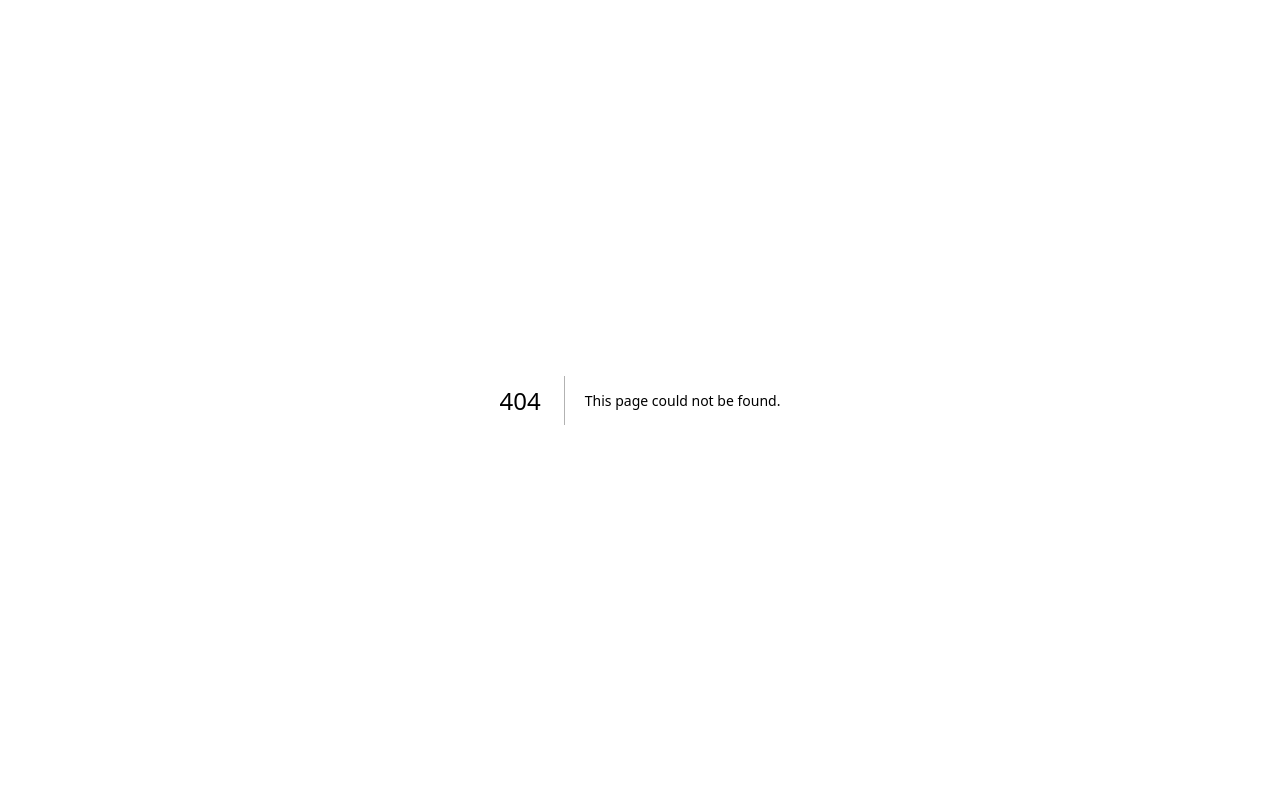
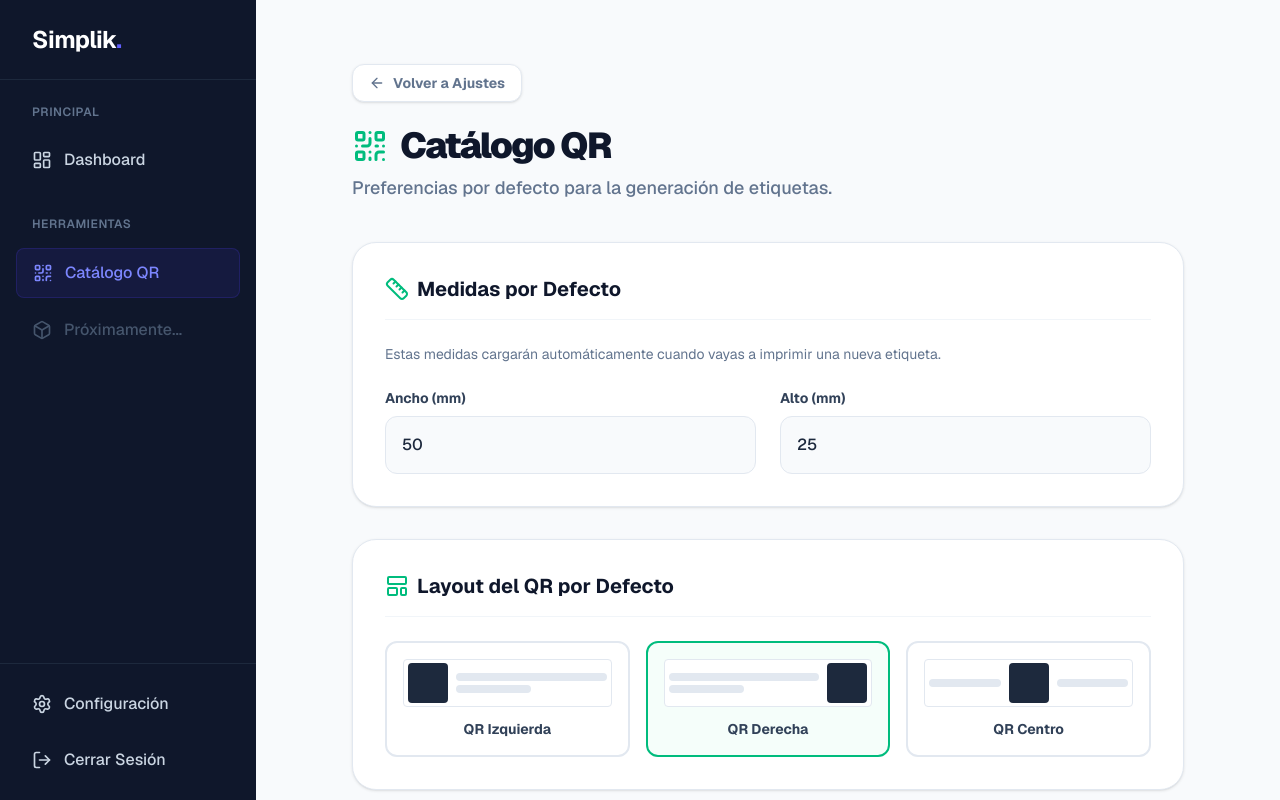
Before and after one commit to santibuffaz19/SIMPLIK-APP, a Next.js app: page /dashboard/tools/tool-1-QR/configuracion in a window 1280 px wide. Before the commit this address had no page. Built offline with nearby package versions, Linux system fonts and the light colour scheme; no server answers; the database is empty.

Commit message:
botones de volver atras en configuraciones y funcionalidades 2

```diff
--- /dev/null
+++ b/app/dashboard/tools/tool-1-QR/configuracion/page.tsx
@@ -0,0 +1,161 @@
+'use client';
+
+import { useState, useEffect } from 'react';
+import { supabase } from '@/lib/supabase';
+import Link from 'next/link';
+import { Loader2, Save, QrCode, ArrowLeft, Ruler, LayoutTemplate, ShieldCheck } from 'lucide-react';
+
+export default function ConfiguracionToolQR() {
+    const [loading, setLoading] = useState(true);
+    const [saving, setSaving] = useState(false);
+    const [errorStatus, setErrorStatus] = useState<string | null>(null);
+    const [successMessage, setSuccessMessage] = useState<string | null>(null);
+
+    // Estados de esta Tool
+    const [widthMm, setWidthMm] = useState<number>(50);
+    const [heightMm, setHeightMm] = useState<number>(25);
+    const [layout, setLayout] = useState('qr-right');
+
+    useEffect(() => {
+        async function fetchSettings() {
+            setLoading(true);
+            const { data, error } = await supabase.from('tool_qr_settings').select('*').eq('id', 1).single();
+            if (data) {
+                setWidthMm(data.default_width_mm || 50);
+                setHeightMm(data.default_height_mm || 25);
+                setLayout(data.default_layout || 'qr-right');
+            }
+            setLoading(false);
+        }
+        fetchSettings();
+    }, []);
+
+    const handleGuardar = async () => {
+        setSaving(true);
+        setErrorStatus(null);
+        setSuccessMessage(null);
+
+        const { error } = await supabase
+            .from('tool_qr_settings')
+            .upsert({
+                id: 1,
+                default_width_mm: widthMm,
+                default_height_mm: heightMm,
+                default_layout: layout
+            }, { onConflict: 'id' });
+
+        if (error) {
+            setErrorStatus('Error al guardar: ' + error.message);
+        } else {
+            setSuccessMessage('¡Ajustes del Catálogo QR guardados con éxito!');
+            setTimeout(() => setSuccessMessage(null), 3000);
+        }
+        setSaving(false);
+    };
+
+    if (loading) return <div className="flex h-screen items-center justify-center bg-slate-50"><Loader2 className="animate-spin text-emerald-600" size={40} /></div>;
+
+    return (
+        <div className="max-w-4xl mx-auto p-8 font-sans text-slate-800 pb-20">
+            <div className="mb-6">
+                <Link href="/dashboard/configuracion" className="inline-flex items-center gap-2 text-sm font-bold text-slate-500 hover:text-emerald-600 transition-colors bg-white px-4 py-2 rounded-xl border border-slate-200 shadow-sm hover:shadow">
+                    <ArrowLeft size={16} /> Volver a Ajustes
+                </Link>
+            </div>
+
+            <header className="mb-10">
+                <h1 className="text-4xl font-black text-slate-900 tracking-tighter mb-2 flex items-center gap-3">
+                    <QrCode className="text-emerald-500" size={36} /> Catálogo QR
+                </h1>
+                <p className="text-slate-500 font-medium text-lg">Preferencias por defecto para la generación de etiquetas.</p>
+            </header>
+
+            {errorStatus && (
+                <div className="bg-red-50 border border-red-200 text-red-700 p-4 rounded-xl mb-6 font-medium text-sm flex items-center gap-2">
+                    <span>⚠️</span> {errorStatus}
+                </div>
+            )}
+
+            {successMessage && (
+                <div className="bg-emerald-50 border border-emerald-200 text-emerald-700 p-4 rounded-xl mb-6 font-bold text-sm flex items-center gap-2">
+                    <ShieldCheck size={18} /> {successMessage}
+                </div>
+            )}
+
+            <div className="space-y-8">
+                <section className="bg-white p-8 rounded-3xl border border-slate-200 shadow-sm">
+                    <h2 className="text-xl font-bold text-slate-900 mb-6 flex items-center gap-2 border-b border-slate-100 pb-4">
+                        <Ruler className="text-emerald-500" size={24} /> Medidas por Defecto
+                    </h2>
+                    <p className="text-sm text-slate-500 mb-6">Estas medidas cargarán automáticamente cuando vayas a imprimir una nueva etiqueta.</p>
+
+                    <div className="grid grid-cols-2 gap-6">
+                        <div>
+                            <label className="block text-sm font-bold text-slate-700 mb-2">Ancho (mm)</label>
+                            <input
+                                type="number"
+                                value={widthMm}
+                                onChange={(e) => setWidthMm(Number(e.target.value))}
+                                className="w-full p-4 bg-slate-50 border border-slate-200 rounded-xl outline-none focus:ring-2 focus:ring-emerald-500/20 font-medium transition-all"
+                            />
+                        </div>
+                        <div>
+                            <label className="block text-sm font-bold text-slate-700 mb-2">Alto (mm)</label>
+                            <input
+                                type="number"
+                                value={heightMm}
+                                onChange={(e) => setHeightMm(Number(e.target.value))}
+                                className="w-full p-4 bg-slate-50 border border-slate-200 rounded-xl outline-none focus:ring-2 focus:ring-emerald-500/20 font-medium transition-all"
+                            />
+                        </div>
+                    </div>
+                </section>
+
+                <section className="bg-white p-8 rounded-3xl border border-slate-200 shadow-sm">
+                    <h2 className="text-xl font-bold text-slate-900 mb-6 flex items-center gap-2 border-b border-slate-100 pb-4">
+                        <LayoutTemplate className="text-emerald-500" size={24} /> Layout del QR por Defecto
+                    </h2>
+
+                    <div className="grid grid-cols-1 md:grid-cols-3 gap-4">
+                        <label className={`cursor-pointer p-4 rounded-xl border-2 transition-all flex flex-col items-center gap-3 ${layout === 'qr-left' ? 'border-emerald-500 bg-emerald-50/50' : 'border-slate-200 hover:border-emerald-300'}`}>
+                            <input type="radio" name="layout" value="qr-left" checked={layout === 'qr-left'} onChange={(e) => setLayout(e.target.value)} className="hidden" />
+                            <div className="w-full h-12 bg-white border border-slate-200 rounded flex items-center p-1">
+                                <div className="w-10 h-10 bg-slate-800 rounded-sm"></div>
+                                <div className="flex-1 flex flex-col gap-1 ml-2"><div className="w-full h-2 bg-slate-200 rounded"></div><div className="w-1/2 h-2 bg-slate-200 rounded"></div></div>
+                            </div>
+                            <span className="font-bold text-sm text-slate-700">QR Izquierda</span>
+                        </label>
+
+                        <label className={`cursor-pointer p-4 rounded-xl border-2 transition-all flex flex-col items-center gap-3 ${layout === 'qr-right' ? 'border-emerald-500 bg-emerald-50/50' : 'border-slate-200 hover:border-emerald-300'}`}>
+                            <input type="radio" name="layout" value="qr-right" checked={layout === 'qr-right'} onChange={(e) => setLayout(e.target.value)} className="hidden" />
+                            <div className="w-full h-12 bg-white border border-slate-200 rounded flex items-center p-1">
+                                <div className="flex-1 flex flex-col gap-1 mr-2"><div className="w-full h-2 bg-slate-200 rounded"></div><div className="w-1/2 h-2 bg-slate-200 rounded"></div></div>
+                                <div className="w-10 h-10 bg-slate-800 rounded-sm"></div>
+                            </div>
+                            <span className="font-bold text-sm text-slate-700">QR Derecha</span>
+                        </label>
+
+                        <label className={`cursor-pointer p-4 rounded-xl border-2 transition-all flex flex-col items-center gap-3 ${layout === 'qr-center' ? 'border-emerald-500 bg-emerald-50/50' : 'border-slate-200 hover:border-emerald-300'}`}>
+                            <input type="radio" name="layout" value="qr-center" checked={layout === 'qr-center'} onChange={(e) => setLayout(e.target.value)} className="hidden" />
+                            <div className="w-full h-12 bg-white border border-slate-200 rounded flex items-center p-1 gap-2">
+                                <div className="flex-1 flex flex-col gap-1"><div className="w-full h-2 bg-slate-200 rounded"></div></div>
+                                <div className="w-10 h-10 bg-slate-800 rounded-sm shrink-0"></div>
+                                <div className="flex-1 flex flex-col gap-1 items-end"><div className="w-full h-2 bg-slate-200 rounded"></div></div>
+                            </div>
+                            <span className="font-bold text-sm text-slate-700">QR Centro</span>
+                        </label>
+                    </div>
+                </section>
+
+                <button
+                    onClick={handleGuardar}
+                    disabled={saving}
+                    className={`w-full max-w-sm mx-auto bg-emerald-600 hover:bg-emerald-700 text-white py-4 rounded-xl font-black text-lg shadow-lg shadow-emerald-600/20 flex items-center justify-center gap-2 transition-all ${saving ? 'opacity-70 cursor-not-allowed' : 'hover:-translate-y-0.5'}`}
+                >
+                    {saving ? <Loader2 size={22} className="animate-spin" /> : <Save size={22} />}
+                    {saving ? 'Guardando...' : 'Guardar Ajustes de QR'}
+                </button>
+            </div>
+        </div>
+    );
+}
```
